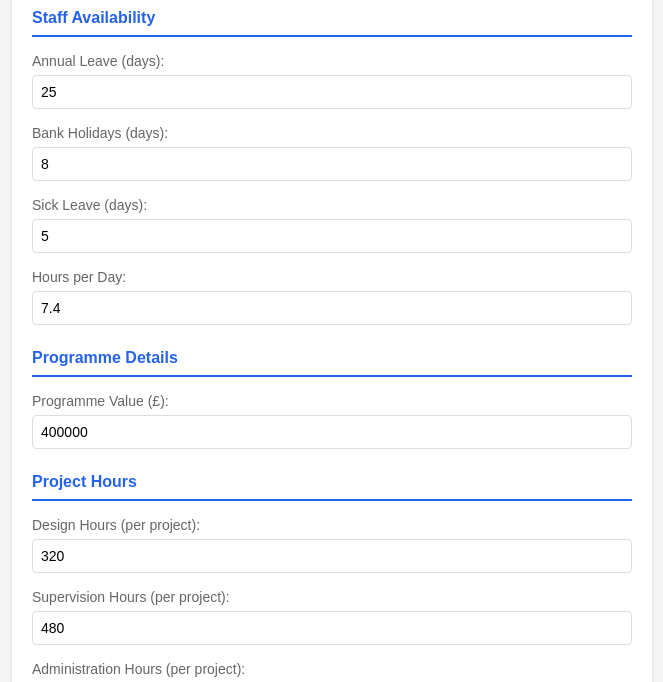
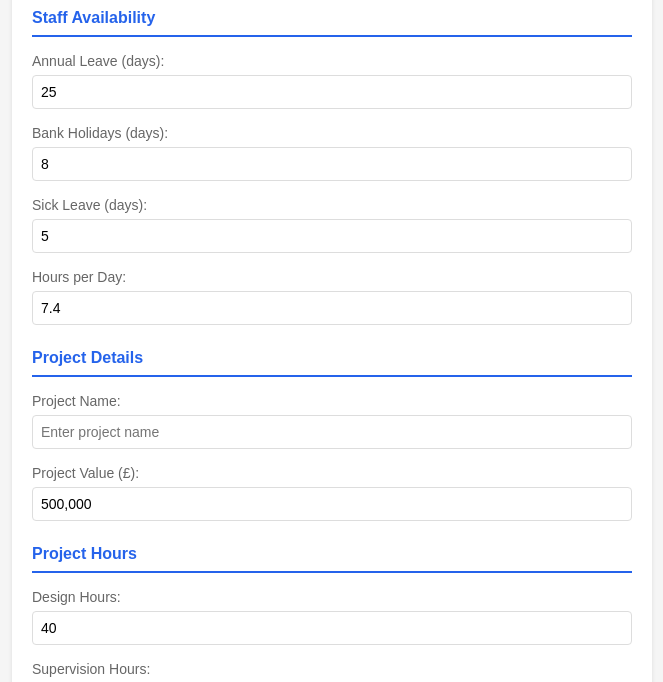
Before and after one commit to Besden3103/Utilisation-Calculator, a plain HTML site: page index.html in a window 1280 px wide. Shown: the part 105-787 px from the top of the page, without its empty margins (308-971 px from the left). Drawn offline with Linux system fonts and the light colour scheme.

Commit message:
index.html

```diff
--- a/index.html
+++ b/index.html
@@ -34,27 +34,31 @@
         </div>
 
         <div class="section">
-            <h3 class="section-header">Programme Details</h3>
+            <h3 class="section-header">Project Details</h3>
             <div class="input-group">
-                <label for="programmeValue">Programme Value (£):</label>
-                <input type="number" id="programmeValue" value="400000" step="1000">
+                <label for="projectName">Project Name:</label>
+                <input type="text" id="projectName" placeholder="Enter project name">
+            </div>
+            <div class="input-group">
+                <label for="projectValue">Project Value (£):</label>
+                <input type="text" id="projectValue" value="500,000" inputmode="numeric">
             </div>
         </div>
 
         <div class="section">
             <h3 class="section-header">Project Hours</h3>
             <div class="input-group">
-                <label for="designHoursPerProject">Design Hours (per project):</label>
-                <input type="number" id="designHoursPerProject" value="320">
+                <label for="designHoursPerProject">Design Hours:</label>
+                <input type="number" id="designHoursPerProject" value="40">
             </div>
 
             <div class="input-group">
-                <label for="supervisionHoursPerProject">Supervision Hours (per project):</label>
-                <input type="number" id="supervisionHoursPerProject" value="480">
+                <label for="supervisionHoursPerProject">Supervision Hours:</label>
+                <input type="number" id="supervisionHoursPerProject" value="225">
             </div>
 
             <div class="input-group">
-                <label for="administrationHoursPerProject">Administration Hours (per project):</label>
+                <label for="administrationHoursPerProject">Administration Hours:</label>
                 <input type="number" id="administrationHoursPerProject" value="160">
             </div>
         </div>
@@ -62,6 +66,8 @@
         <div class="results">
             <h3>Results</h3>
             <div class="results-content">
+                <p>Project: <span id="displayProjectName">-</span></p>
+                <p>Project Value: £<span id="displayProjectValue">-</span></p>
                 <p>Net Working Days: <span id="netDays">-</span></p>
                 <p>Available Hours: <span id="availableHours">-</span></p>
                 <p>Hours Required:</p>
```
